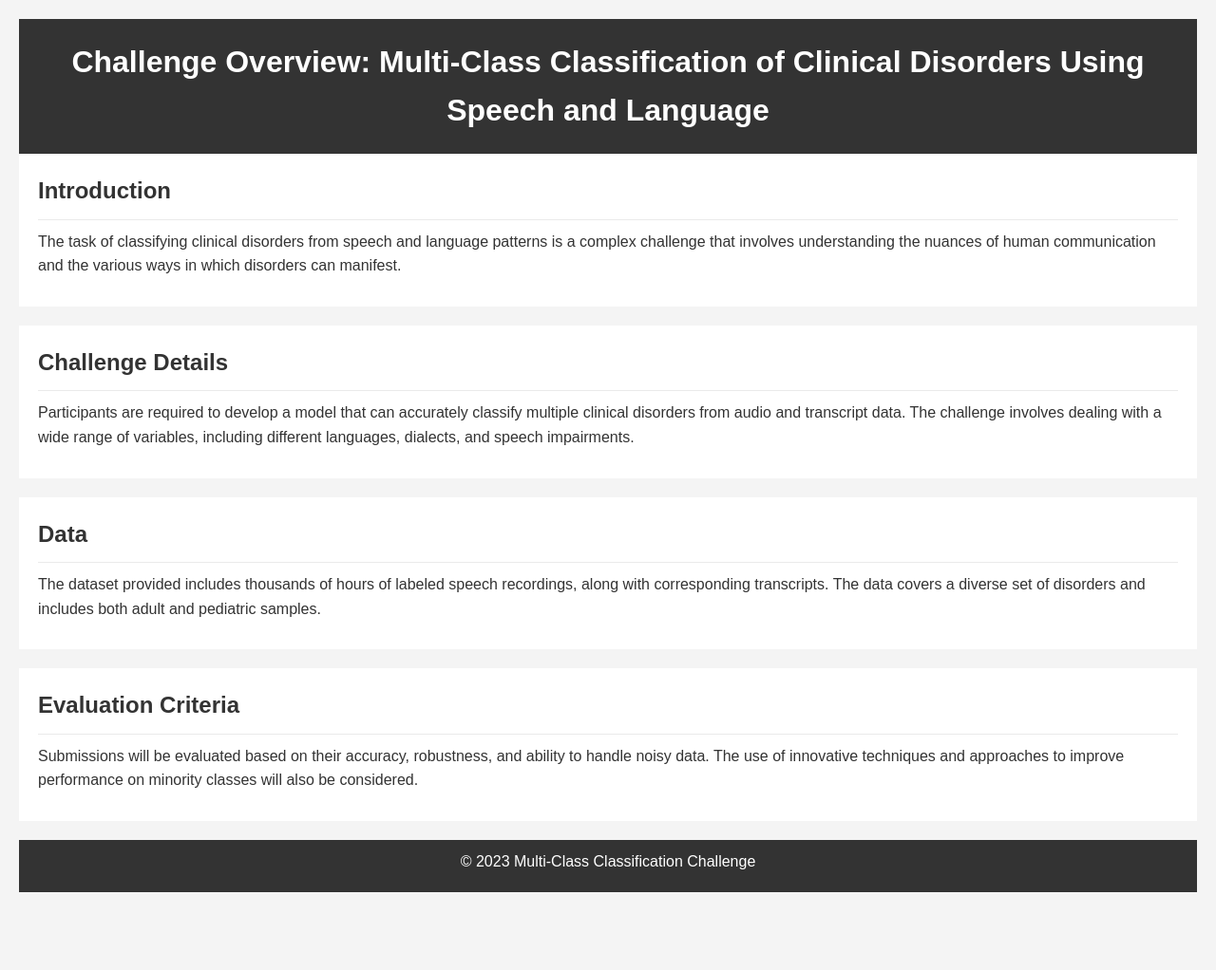
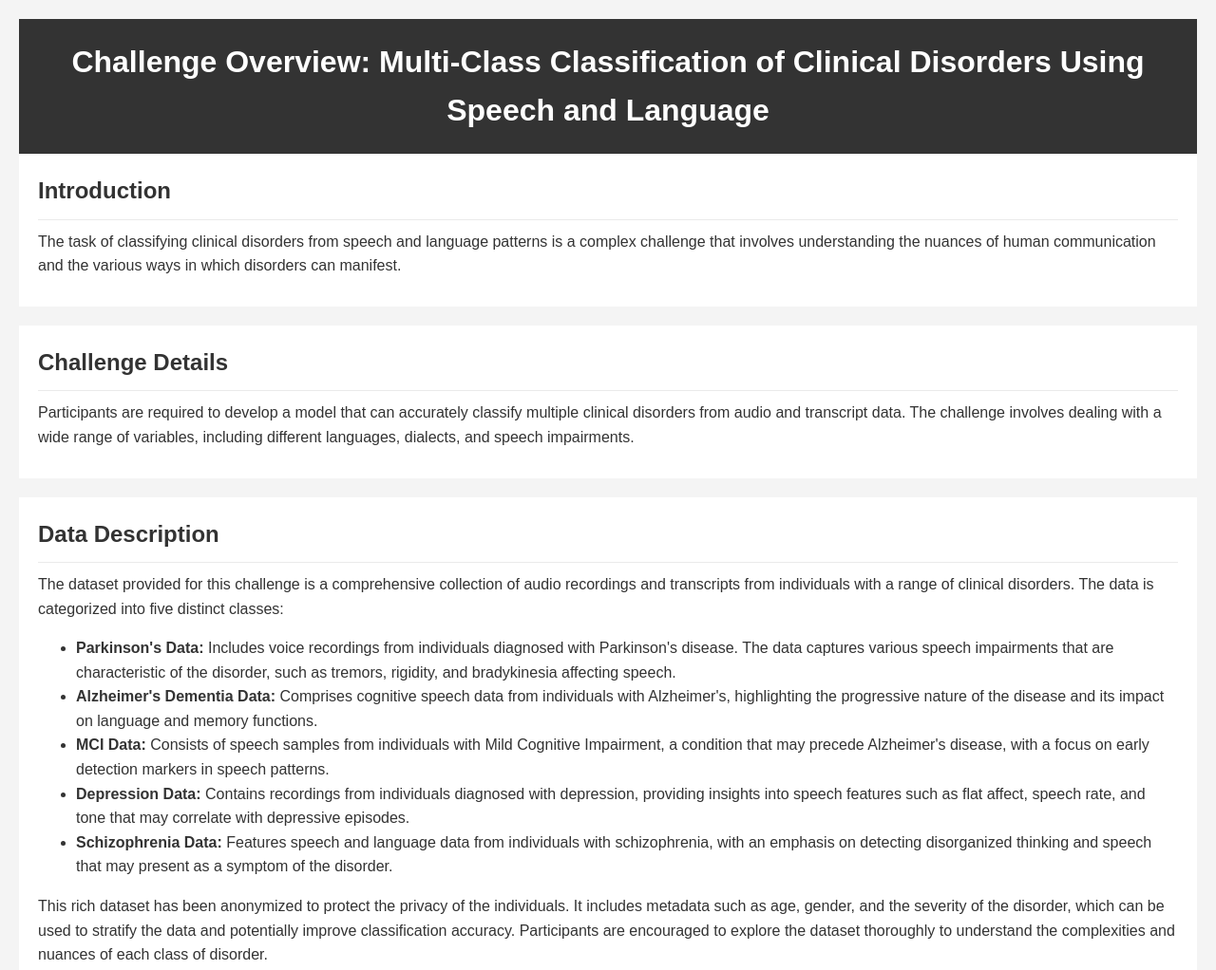
Before and after one commit to BirgerMoell/multi_challenge, a plain HTML site: page index.html in a window 1280 px wide. Shown: the top 1022 px of the page at 95% size. Before the commit the page ends 960 px from the top, so only its background shows below. Drawn offline with Linux system fonts and the light colour scheme.

Commit message:
Update index.html

```diff
--- a/index.html
+++ b/index.html
@@ -18,10 +18,18 @@
         <h2>Challenge Details</h2>
         <p>Participants are required to develop a model that can accurately classify multiple clinical disorders from audio and transcript data. The challenge involves dealing with a wide range of variables, including different languages, dialects, and speech impairments.</p>
     </section>
-    <section class="data">
-        <h2>Data</h2>
-        <p>The dataset provided includes thousands of hours of labeled speech recordings, along with corresponding transcripts. The data covers a diverse set of disorders and includes both adult and pediatric samples.</p>
-    </section>
+   <section class="data">
+    <h2>Data Description</h2>
+    <p>The dataset provided for this challenge is a comprehensive collection of audio recordings and transcripts from individuals with a range of clinical disorders. The data is categorized into five distinct classes:</p>
+    <ul>
+        <li><strong>Parkinson's Data:</strong> Includes voice recordings from individuals diagnosed with Parkinson's disease. The data captures various speech impairments that are characteristic of the disorder, such as tremors, rigidity, and bradykinesia affecting speech.</li>
+        <li><strong>Alzheimer's Dementia Data:</strong> Comprises cognitive speech data from individuals with Alzheimer's, highlighting the progressive nature of the disease and its impact on language and memory functions.</li>
+        <li><strong>MCI Data:</strong> Consists of speech samples from individuals with Mild Cognitive Impairment, a condition that may precede Alzheimer's disease, with a focus on early detection markers in speech patterns.</li>
+        <li><strong>Depression Data:</strong> Contains recordings from individuals diagnosed with depression, providing insights into speech features such as flat affect, speech rate, and tone that may correlate with depressive episodes.</li>
+        <li><strong>Schizophrenia Data:</strong> Features speech and language data from individuals with schizophrenia, with an emphasis on detecting disorganized thinking and speech that may present as a symptom of the disorder.</li>
+    </ul>
+    <p>This rich dataset has been anonymized to protect the privacy of the individuals. It includes metadata such as age, gender, and the severity of the disorder, which can be used to stratify the data and potentially improve classification accuracy. Participants are encouraged to explore the dataset thoroughly to understand the complexities and nuances of each class of disorder.</p>
+</section>
     <section class="evaluation">
         <h2>Evaluation Criteria</h2>
         <p>Submissions will be evaluated based on their accuracy, robustness, and ability to handle noisy data. The use of innovative techniques and approaches to improve performance on minority classes will also be considered.</p>
```
